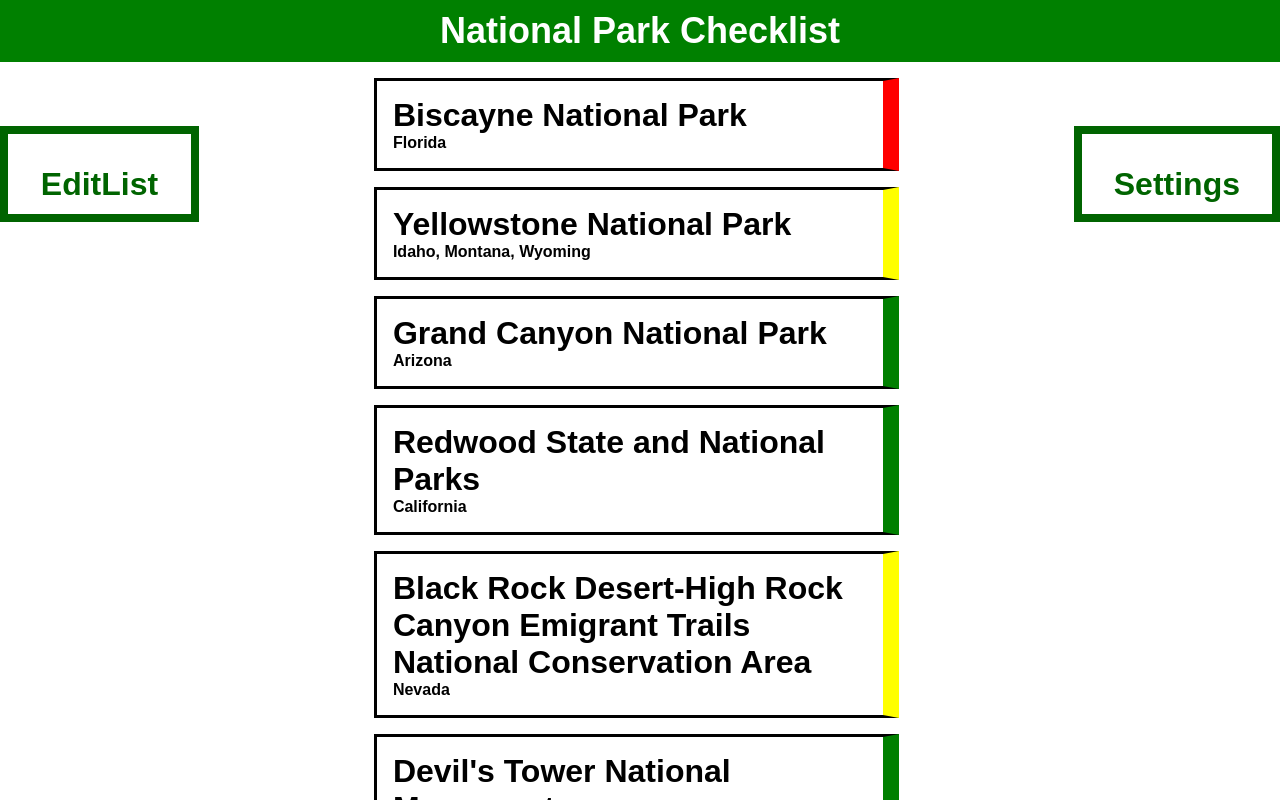
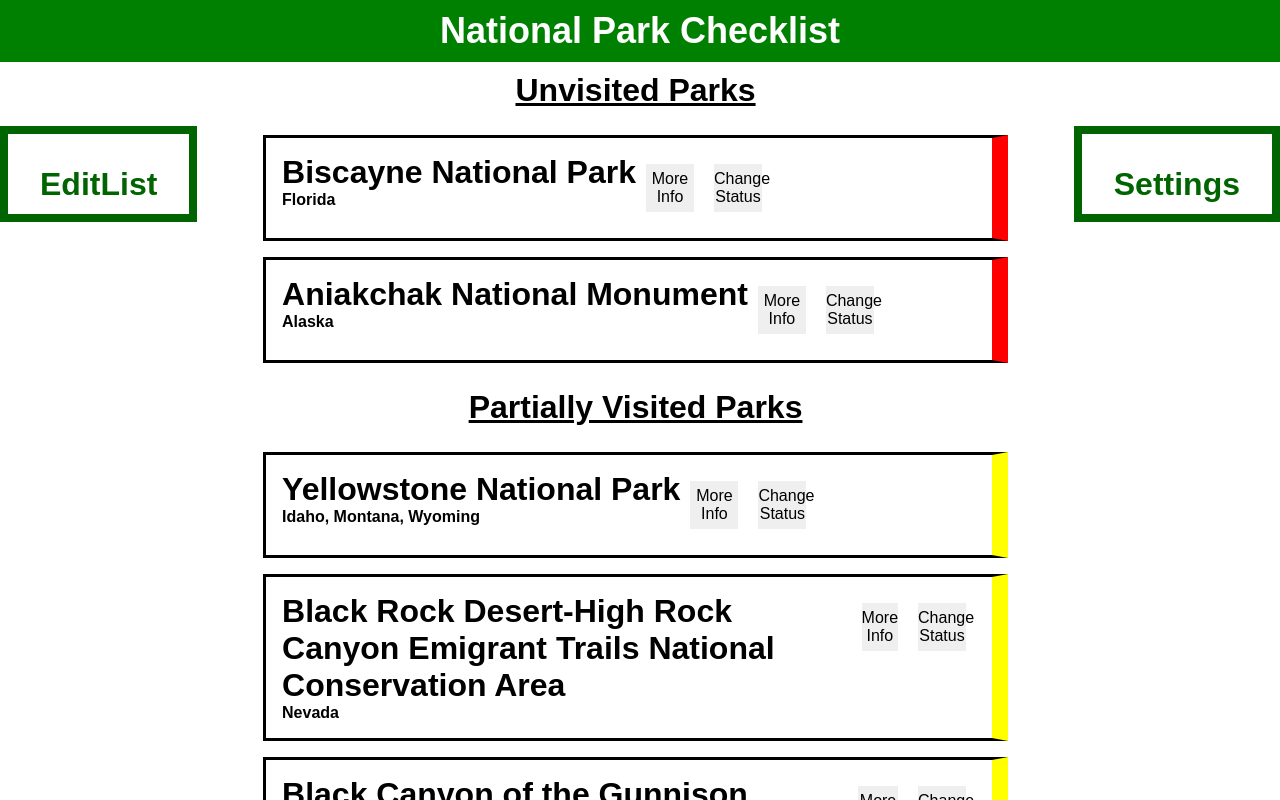
Before and after one commit to euouae682/national-park-checklist, a React (Create React App) app: page / in a window 1280 px wide. Shown: the top 800 px of the page. Built offline with nearby package versions, Linux system fonts and the light colour scheme.

Commit message:
added categories

```diff
--- a/src/components/Park.js
+++ b/src/components/Park.js
@@ -5,8 +5,12 @@ export const Park = ({ name, location, pstatus }) => {
 
     return (
         <li className={status}>
-           <h1>{ name }</h1>
-           <h2>{ location }</h2>
+           <div className="parkInfo">
+               <h1>{ name }</h1>
+               <h2>{ location }</h2>
+            </div>
+            <button>More Info</button>
+            <button>Change Status</button>
         </li>
     )
 }
--- a/src/components/common/Main.js
+++ b/src/components/common/Main.js
@@ -13,16 +13,25 @@ export const Main = () => {
   return (
     <main>
       <EditList />
+      <div class="lists">
+        <h2>Unvisited Parks</h2>
         <ul>
           <Park name="Biscayne National Park" location="Florida" pstatus="uv" />
+          <Park name="Aniakchak National Monument" location="Alaska" pstatus="uv" />
+        </ul>
+        <h2>Partially Visited Parks</h2>
+        <ul>
           <Park name="Yellowstone National Park" location="Idaho, Montana, Wyoming" pstatus="pv" />
+          <Park name="Black Rock Desert-High Rock Canyon Emigrant Trails National Conservation Area" location="Nevada" pstatus="pv" />
+          <Park name="Black Canyon of the Gunnison National Park" location="Colorado" pstatus="pv" />
+        </ul>
+        <h2>Visited Parks</h2>
+        <ul>
           <Park name="Grand Canyon National Park" location="Arizona" pstatus="v" />
           <Park name="Redwood State and National Parks" location="California" pstatus="v" />
-            <Park name="Black Rock Desert-High Rock Canyon Emigrant Trails National Conservation Area" location="Nevada" pstatus="pv" />
           <Park name="Devil's Tower National Monument" location="Wyoming" pstatus="v" />
-            <Park name="Aniakchak National Monument" location="Alaska" pstatus="uv" />
-            <Park name="Black Canyon of the Gunnison National Park" location="Colorado" pstatus="pv" />
         </ul>
+      </div>
       <Settings />
     </main>
   )
--- a/src/index.css
+++ b/src/index.css
@@ -26,15 +26,28 @@ footer {
   height: 2em;
 }
 
+/* Text styles */
+h2 {
+  font-size: 2em;
+  padding: 10px;
+  text-align: center;
+  text-decoration: underline;
+}
+
 /* Main styles */
 main {
   display: flex;
 }
 
+/* List styles */
+ul {
+  display: block;
+}
+
 /* Park styles */
 li {
-  display: block;
-  width: 60%;
+  display: flex;
+  width: 85%;
   border: 0.2em black solid;
   margin: 1em auto;
   padding: 1em;
@@ -46,6 +59,9 @@ li h1 {
 
 li h2 {
   font-size: 1em;
+  padding: 0px;
+  text-align: left;
+  text-decoration: none;
 }
 
 li.uv {
@@ -58,6 +74,14 @@ li.pv {
 
 li.v {
   border-right: 1em solid green;
+}
+
+/* Button styles */
+button {
+  float: right;
+  width: 3em;
+  height: 3em;
+  margin: 10px;
 }
 
 /* Aside styles */
@@ -84,3 +108,8 @@ aside h1 {
 .settings {
   float: right;
 }
+
+/* Debug styles */
+*, *::before, *::after {
+  border: red;
+}
```
Lines whose indentation alone changed are shown as unchanged.
